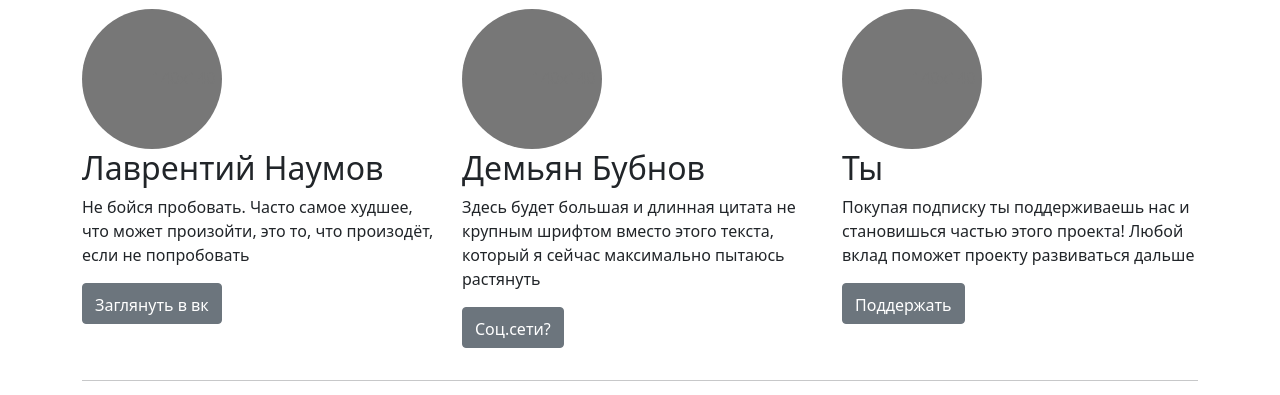
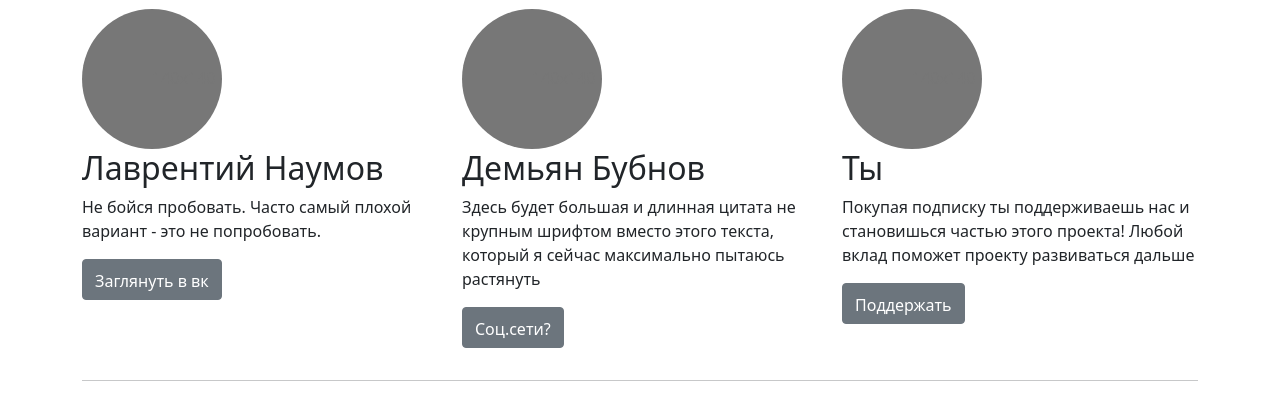
Before and after one commit to prostoLavr/Yandex.Lyceum.Cloud, a Flask app: page /about in a window 1280 px wide. Shown: the part 208-603 px from the top of the page. Run offline with Flask 2, Linux system fonts and the light colour scheme.

Commit message:
change my about text

```diff
--- a/app/templates/about.html
+++ b/app/templates/about.html
@@ -10,7 +10,7 @@
         <svg class="bd-placeholder-img rounded-circle" width="140" height="140" xmlns="http://www.w3.org/2000/svg" role="img" aria-label="Заполнитель: 140&nbsp;x&nbsp;140" preserveAspectRatio="xMidYMid slice" focusable="false"><title>Placeholder</title><rect width="100%" height="100%" fill="#777"></rect><text x="50%" y="50%" fill="#777" dy=".3em">140x140</text></svg>
 
         <h2><font style="vertical-align: inherit;"><font style="vertical-align: inherit;">Лаврентий Наумов</font></font></h2>
-        <p><font style="vertical-align: inherit;"><font style="vertical-align: inherit;">Не бойся пробовать. Часто самое худшее, что может произойти, это то, что произодёт, если не попробовать</font></font></p>
+        <p><font style="vertical-align: inherit;"><font style="vertical-align: inherit;">Не бойся пробовать. Часто самый плохой вариант - это не попробовать.</font></font></p>
         <p><a class="btn btn-secondary" href="https://vk.com/prostolavr"><font style="vertical-align: inherit;"><font style="vertical-align: inherit;">Заглянуть в вк</font></font></a></p>
       </div><!-- /.col-lg-4 -->
       <div class="col-lg-4">
```
